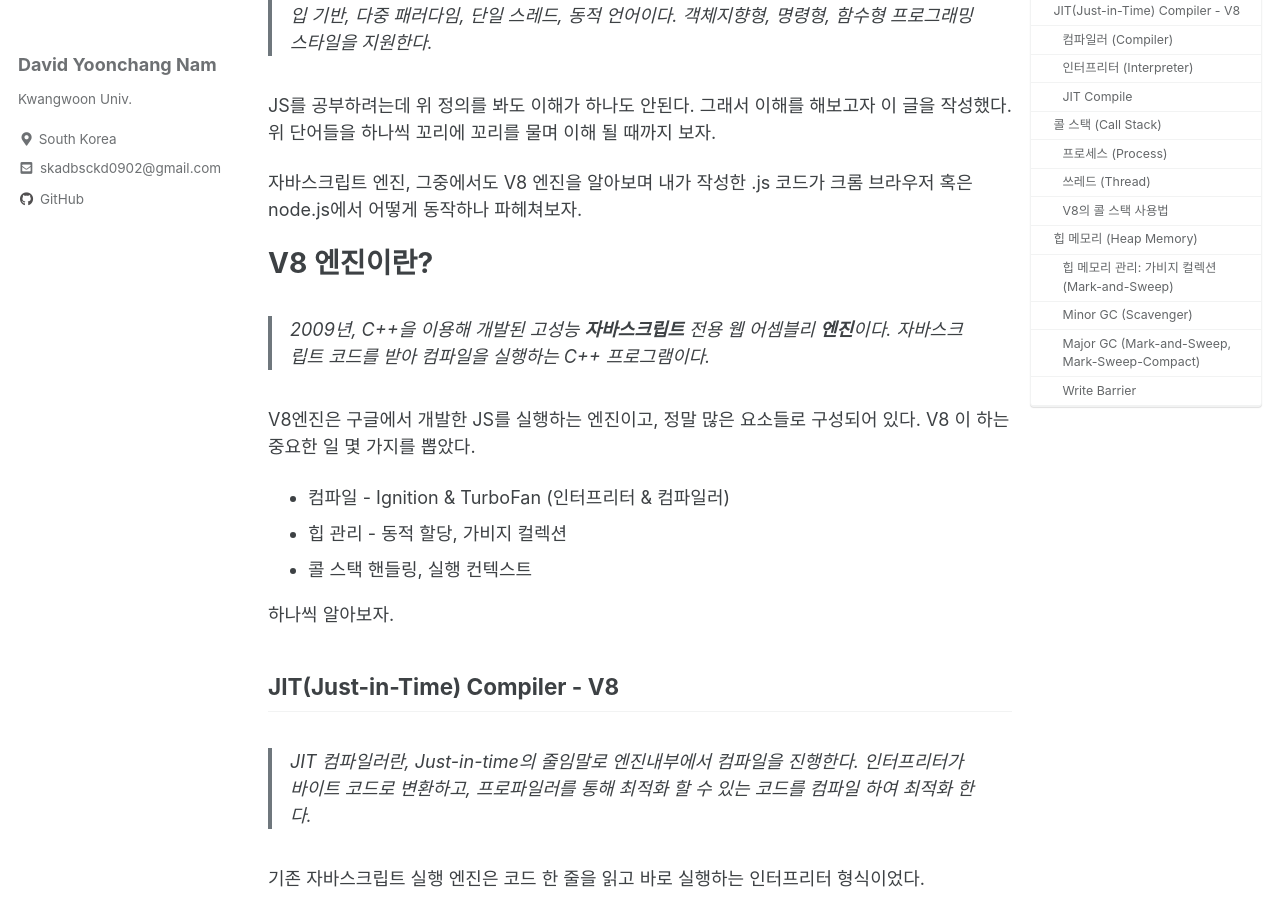
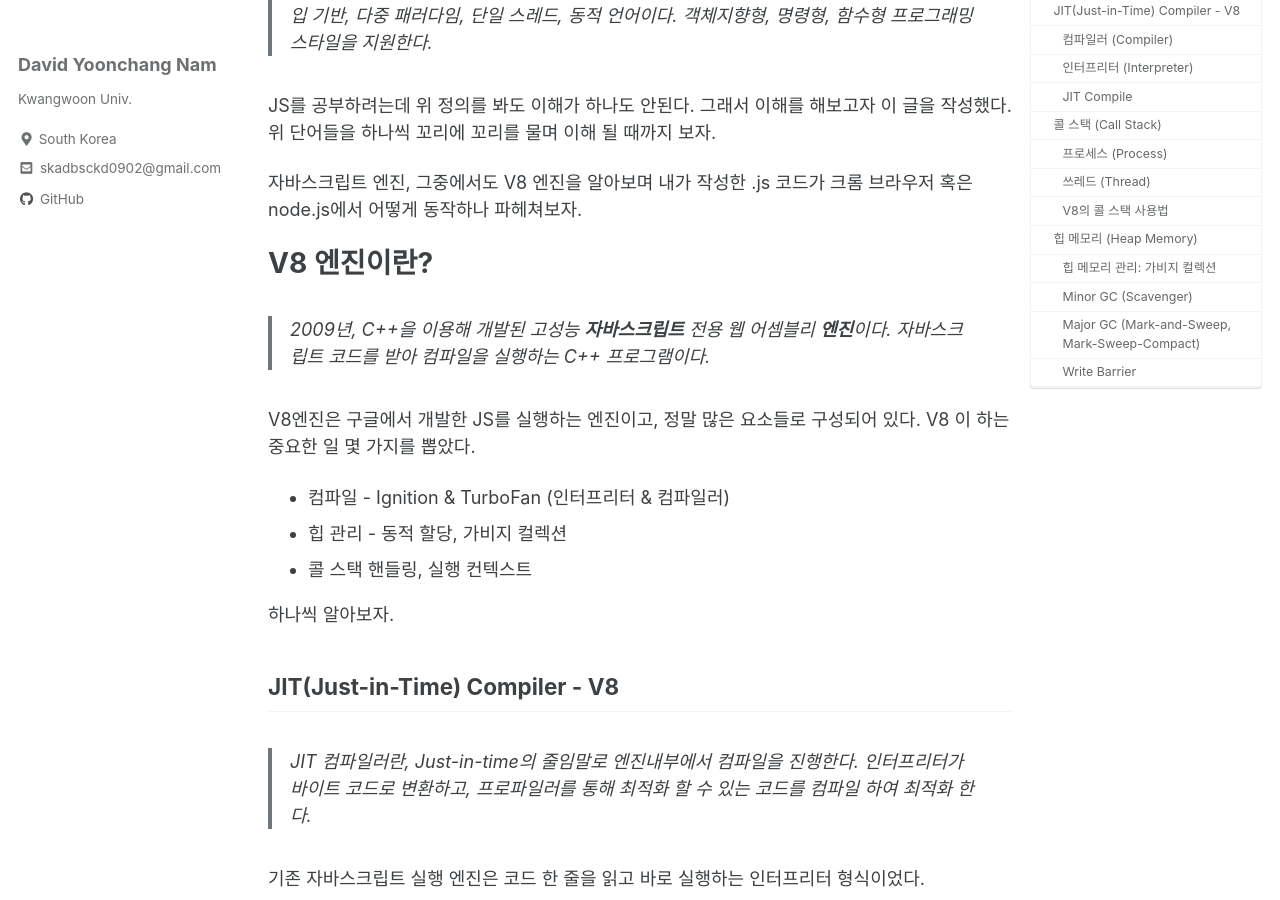
Before and after one commit to Akgop/Akgop.github.io, a Jekyll site: the page built from _posts/2021-07-18-JS_EngineV8.md, in a window 1280 px wide and 900 px high, scrolled down 469 px. Built offline with Jekyll 4.4.1, drawn with Linux system fonts in a browser that asks for light colours; cached includes are drawn as plain includes; some of the changed text lies outside the part shown.

Commit message:
Update 2021-07-18-JS_EngineV8.md

```diff
--- a/_posts/2021-07-18-JS_EngineV8.md
+++ b/_posts/2021-07-18-JS_EngineV8.md
@@ -105,7 +105,7 @@ V8 Resident Set
 
 [V8 Memory usage(Stack & Heap)](https://speakerdeck.com/deepu105/v8-memory-usage-stack-and-heap)
 
-### 힙 메모리 관리: 가비지 컬렉션 (Mark-and-Sweep)
+### 힙 메모리 관리: 가비지 컬렉션
 
 > 가비지 컬렉션이란, 사용하지 않는 메모리를 자동으로 할당 해제하는 것이다.
 
```
